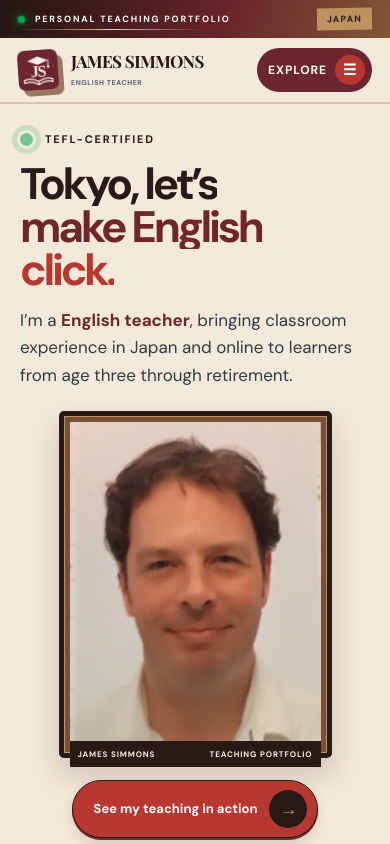
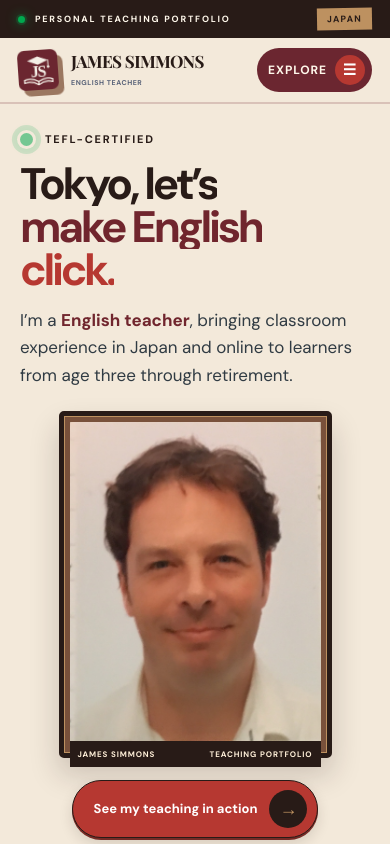
Before and after one commit to desukara/portfolio, a Next.js app: page / in a window 390 px wide. Shown: the top 844 px of the page. Built offline with nearby package versions, Linux system fonts and the light colour scheme; a web font is replaced by a local one.

Commit message:
Use a solid mobile header and matching browser tint

```diff
--- a/app/home-motion.css
+++ b/app/home-motion.css
@@ -1453,3 +1453,14 @@
 .home-page #home .hero.hero .hero-photo::before { display: none; }
 .home-page .hero-lead strong { text-decoration: none; }
 .home-page .home-proof .home-proof-range .home-range-labels { font-size: 12px !important; }
+
+@media (max-width: 800px) {
+  .home-page .top-strip { background: #281b17; }
+  .home-page .top-strip span:first-child {
+    animation: none;
+    background: none;
+    color: #fff8eb;
+    -webkit-text-fill-color: currentColor;
+  }
+  .home-page .top-strip span:first-child::after { display: none; }
+}
```
